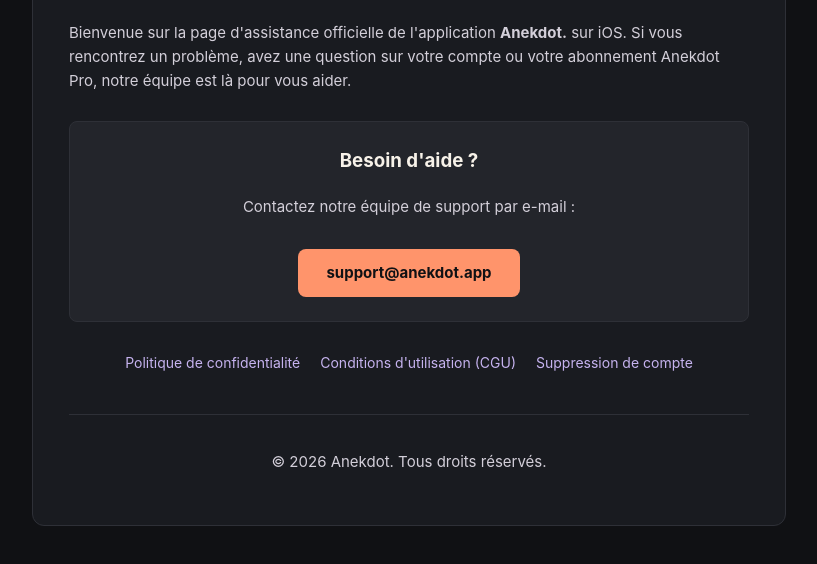
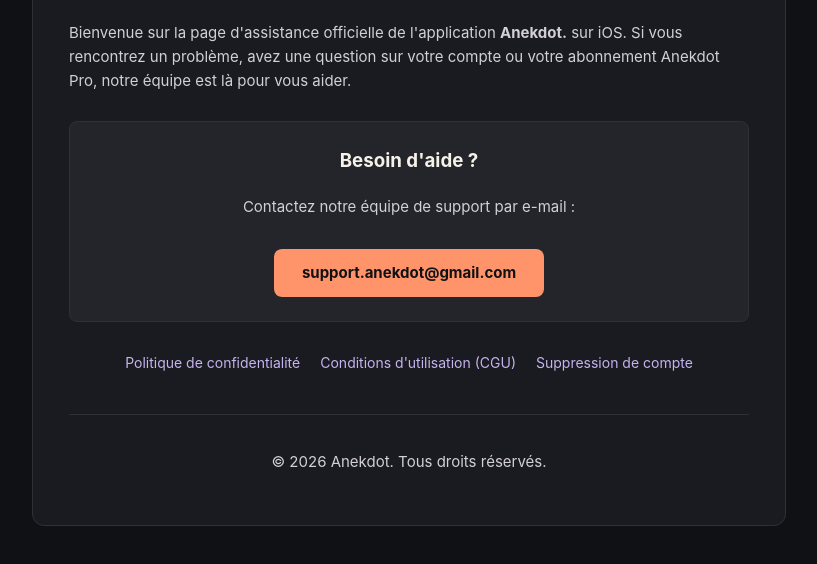
Before and after one commit to gabino-dev/anekdot-site, a plain HTML site: page index.html in a window 1280 px wide. Shown: the part 174-738 px from the top of the page, without its empty margins (231-1048 px from the left). Drawn offline with Linux system fonts and the light colour scheme.

Commit message:
Update index.html

```diff
--- a/index.html
+++ b/index.html
@@ -102,7 +102,7 @@
         <div class="contact-card">
             <h3 style="margin-top: 0; color: var(--text);">Besoin d'aide ?</h3>
             <p style="text-align: center; margin-bottom: 16px;">Contactez notre équipe de support par e-mail :</p>
-            <a href="mailto:support@anekdot.app" class="contact-btn">support@anekdot.app</a>
+            <a href="mailto:support.anekdot@gmail.com" class="contact-btn">support.anekdot@gmail.com</a>
         </div>
 
         <div class="links">
```
